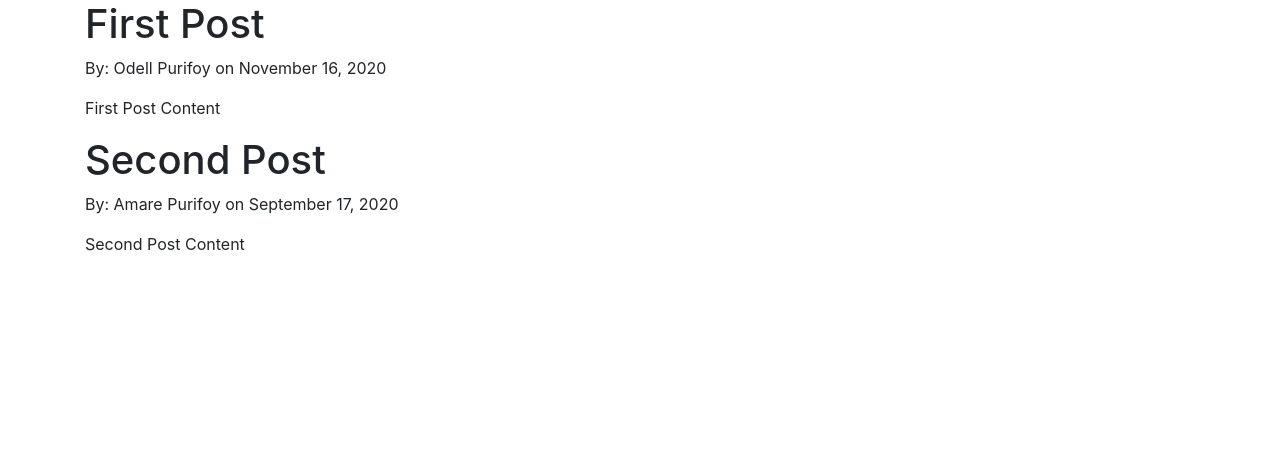
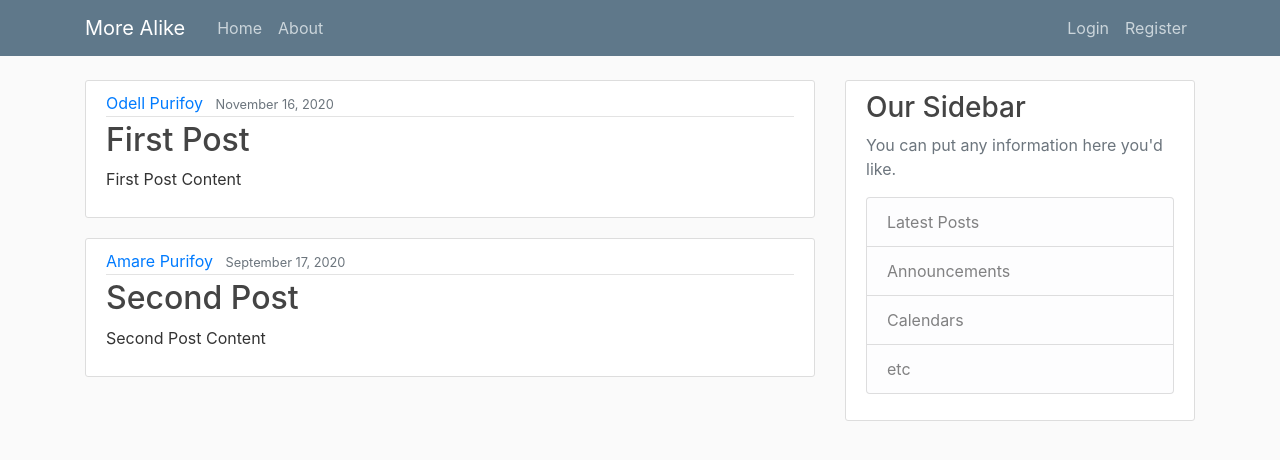
Before and after one commit to OdellPurifoy/django_project, a Django app: page / in a window 1280 px wide. Shown: the top 460 px of the page. Run offline with Django 3.2, Linux system fonts and the light colour scheme; some libraries are stand-ins or nearby versions.

Commit message:
Navbar and updated css styles added

```diff
--- /dev/null
+++ b/more_alike_mvp/static/more_alike_mvp/main.css
@@ -0,0 +1,89 @@
+body {
+  background: #fafafa;
+  color: #333333;
+  margin-top: 5rem;
+}
+
+h1,
+h2,
+h3,
+h4,
+h5,
+h6 {
+  color: #444444;
+}
+
+ul {
+  margin: 0;
+}
+
+.bg-steel {
+  background-color: #5f788a;
+}
+
+.site-header .navbar-nav .nav-link {
+  color: #cbd5db;
+}
+
+.site-header .navbar-nav .nav-link:hover {
+  color: #ffffff;
+}
+
+.site-header .navbar-nav .nav-link.active {
+  font-weight: 500;
+}
+
+.content-section {
+  background: #ffffff;
+  padding: 10px 20px;
+  border: 1px solid #dddddd;
+  border-radius: 3px;
+  margin-bottom: 20px;
+}
+
+.article-title {
+  color: #444444;
+}
+
+a.article-title:hover {
+  color: #428bca;
+  text-decoration: none;
+}
+
+.article-content {
+  white-space: pre-line;
+}
+
+.article-img {
+  height: 65px;
+  width: 65px;
+  margin-right: 16px;
+}
+
+.article-metadata {
+  padding-bottom: 1px;
+  margin-bottom: 4px;
+  border-bottom: 1px solid #e3e3e3;
+}
+
+.article-metadata a:hover {
+  color: #333;
+  text-decoration: none;
+}
+
+.article-svg {
+  width: 25px;
+  height: 25px;
+  vertical-align: middle;
+}
+
+.account-img {
+  height: 125px;
+  width: 125px;
+  margin-right: 20px;
+  margin-bottom: 16px;
+}
+
+.account-heading {
+  font-size: 2.5rem;
+}
--- a/more_alike_mvp/templates/more_alike_mvp/base.html
+++ b/more_alike_mvp/templates/more_alike_mvp/base.html
@@ -1,21 +1,65 @@
+{% load static %}
 <!DOCTYPE html>
 <html>
 <head>
+
     <!-- Required meta tags -->
     <meta charset="utf-8">
     <meta name="viewport" content="width=device-width, initial-scale=1, shrink-to-fit=no">
 
     <!-- Bootstrap CSS -->
-      <link rel="stylesheet" href="https://maxcdn.bootstrapcdn.com/bootstrap/4.0.0/css/bootstrap.min.css" integrity="sha384-Gn5384xqQ1aoWXA+058RXPxPg6fy4IWvTNh0E263XmFcJlSAwiGgFAW/dAiS6JXm" crossorigin="anonymous">    {% if title %}
+    <link rel="stylesheet" href="https://maxcdn.bootstrapcdn.com/bootstrap/4.0.0/css/bootstrap.min.css" integrity="sha384-Gn5384xqQ1aoWXA+058RXPxPg6fy4IWvTNh0E263XmFcJlSAwiGgFAW/dAiS6JXm" crossorigin="anonymous">
+
+    <link rel="stylesheet" type="text/css" href="{% static 'more_alike_mvp/main.css' %}">
+
+    {% if title %}
         <title>{{ title }}</title>
     {% else %}
         <title>Django Blog</title>
     {% endif %}
 </head>
 <body>
+    <header class="site-header">
+      <nav class="navbar navbar-expand-md navbar-dark bg-steel fixed-top">
         <div class="container">
+          <a class="navbar-brand mr-4" href="{% url 'more-alike-home' %}">More Alike</a>
+          <button class="navbar-toggler" type="button" data-toggle="collapse" data-target="#navbarToggle" aria-controls="navbarToggle" aria-expanded="false" aria-label="Toggle navigation">
+          <span class="navbar-toggler-icon"></span>
+          </button>
+          <div class="collapse navbar-collapse" id="navbarToggle">
+            <div class="navbar-nav mr-auto">
+              <a class="nav-item nav-link" href="{% url 'more-alike-home' %}">Home</a>
+              <a class="nav-item nav-link" href="{% url 'more-alike-home' %}">About</a>
+            </div>
+            <!-- Navbar Right Side -->
+            <div class="navbar-nav">
+              <a class="nav-item nav-link" href="#">Login</a>
+              <a class="nav-item nav-link" href="#">Register</a>
+            </div>
+          </div>
+        </div>
+      </nav>
+    </header>
+    <main role="main" class="container">
+      <div class="row">
+        <div class="col-md-8">
           {% block content %}{% endblock %}
         </div>
+        <div class="col-md-4">
+          <div class="content-section">
+            <h3>Our Sidebar</h3>
+            <p class='text-muted'>You can put any information here you'd like.
+              <ul class="list-group">
+                <li class="list-group-item list-group-item-light">Latest Posts</li>
+                <li class="list-group-item list-group-item-light">Announcements</li>
+                <li class="list-group-item list-group-item-light">Calendars</li>
+                <li class="list-group-item list-group-item-light">etc</li>
+              </ul>
+            </p>
+          </div>
+        </div>
+      </div>
+    </main>
 
     <!-- Optional JavaScript -->
     <!-- jQuery first, then Popper.js, then Bootstrap JS -->
--- a/more_alike_mvp/templates/more_alike_mvp/home.html
+++ b/more_alike_mvp/templates/more_alike_mvp/home.html
@@ -1,8 +1,15 @@
 {% extends 'more_alike_mvp/base.html' %}
 {% block content %}
     {% for post in posts %}
-      <h1>{{ post.title }}</h1>
-      <p>By: {{ post.author }} on {{ post.date_posted }}</p>
-      <p>{{ post.content }}</p>
+      <article class="media content-section">
+        <div class="media-body">
+          <div class="article-metadata">
+            <a class="mr-2" href="#">{{ post.author }}</a>
+            <small class="text-muted">{{ post.date_posted }}</small>
+          </div>
+          <h2><a class="article-title" href="#">{{ post.title }}</a></h2>
+          <p class="article-content">{{ post.content }}</p>
+        </div>
+      </article>
     {% endfor %}
 {% endblock content %}
```
Lines whose indentation alone changed are shown as unchanged.
